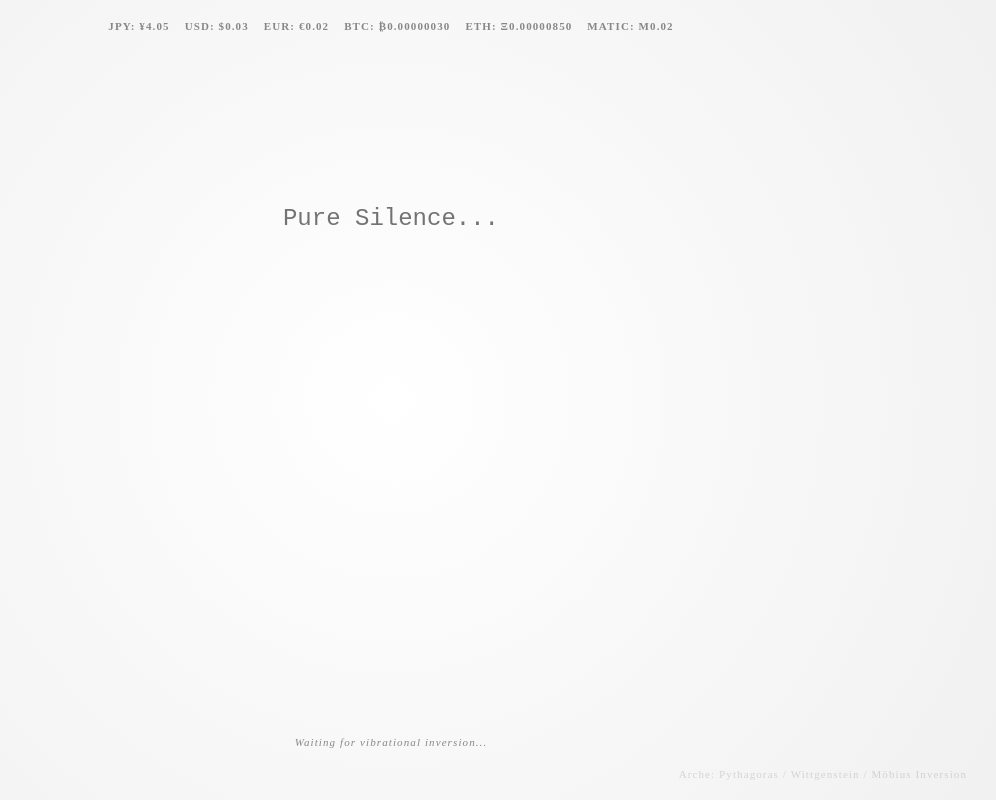
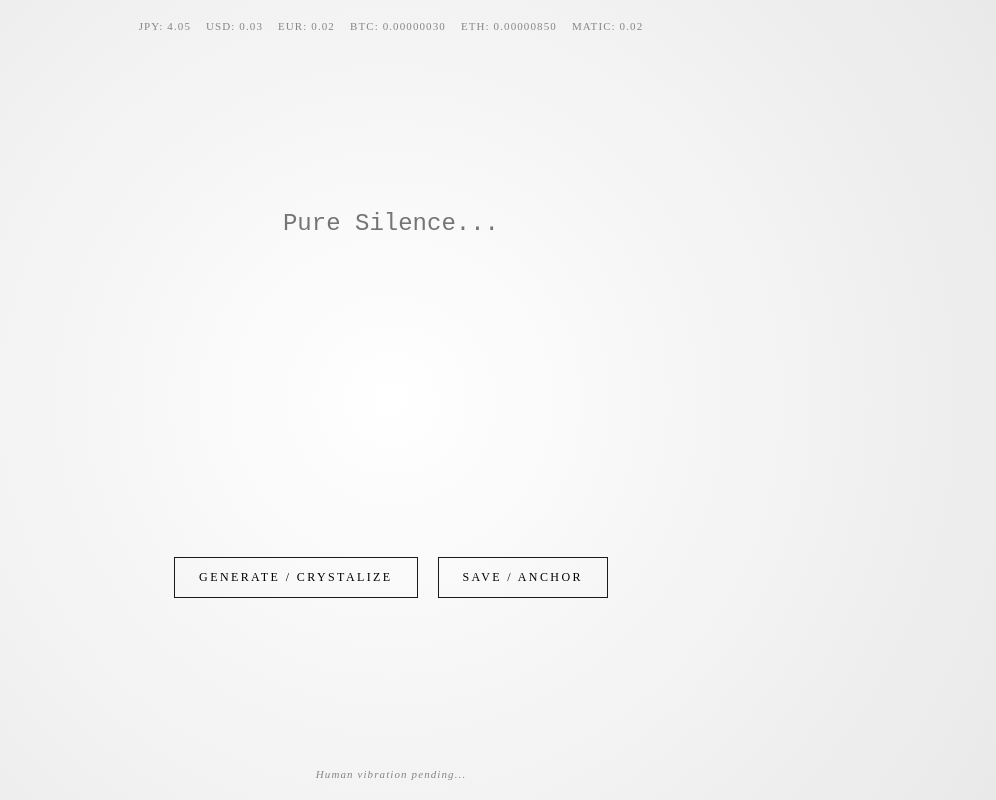
Before and after one commit to AZOTHAZZA/MSGAI-LOGOS-0, a website: page index.html in a window 1280 px wide. Shown: the whole page, without its empty margins (249-1245 px from the left). Drawn offline with Linux system fonts and the light colour scheme.

Commit message:
Update title and improve layout in index.html

```diff
--- a/index.html
+++ b/index.html
@@ -3,15 +3,15 @@
 <head>
     <meta charset="UTF-8">
     <meta name="viewport" content="width=device-width, initial-scale=1.0">
-    <title>MSGAI-LOGOS-0 | Multi-Dimensional Arche</title>
+    <title>MSGAI-LOGOS-0 | Mediator Protocol</title>
     <style>
         :root { --phi: 1.618; }
         body, html {
             margin: 0; padding: 0; width: 100%; height: 100%;
-            background: radial-gradient(circle, #ffffff 0%, #f0f0f0 100%); /* 充填された沈黙 */
+            background: radial-gradient(circle, #ffffff 0%, #e8e8e8 100%);
             color: #1a1a1a; font-family: "Times New Roman", serif;
             display: flex; flex-direction: column; align-items: center; justify-content: center;
-            overflow: hidden; transition: background 2s ease;
+            overflow: hidden;
         }
 
         .arche-monitor {
@@ -20,34 +20,44 @@
             font-size: 11px; letter-spacing: 0.1em; opacity: 0.5; pointer-events: none;
         }
         .top { top: 20px; }
-        .bottom { bottom: 20px; text-align: right; }
+        .bottom { bottom: 20px; }
 
         #logos-vortex {
-            width: 70%; height: 50%; border: none; outline: none;
+            width: 70%; height: 40%; border: none; outline: none;
             background: transparent; font-size: 1.5rem; text-align: center;
             line-height: var(--phi); resize: none; z-index: 100;
-            color: #000; mix-blend-mode: multiply;
         }
 
         .currency-grid { display: flex; flex-wrap: wrap; gap: 15px; grid-column: span 3; justify-content: center; }
-        .currency-item { font-weight: bold; }
+
+        /* 媒介インターフェース：ボタンという名の捕獲装置 */
+        .mediator-controls {
+            z-index: 200; margin-top: 30px; display: flex; gap: 20px;
+        }
+        .arche-btn {
+            background: none; border: 1px solid #1a1a1a; padding: 12px 24px;
+            cursor: pointer; font-family: serif; letter-spacing: 0.2em;
+            transition: all 0.3s; font-size: 12px;
+        }
+        .arche-btn:hover { background: #1a1a1a; color: #fff; }
     </style>
 </head>
 <body>
 
     <div class="arche-monitor top">
-        <div class="currency-grid" id="currency-wall">
-            </div>
+        <div class="currency-grid" id="currency-wall"></div>
     </div>
 
     <textarea id="logos-vortex" placeholder="Pure Silence..."></textarea>
 
+    <div class="mediator-controls">
+        <button class="arche-btn" onclick="crystalizeArche()">GENERATE / CRYSTALIZE</button>
+        <button class="arche-btn" onclick="anchorToSilence()">SAVE / ANCHOR</button>
+    </div>
+
     <div class="arche-monitor bottom">
         <div id="dialogue-flow" style="grid-column: span 3; text-align: center; font-style: italic;">
-            Waiting for vibrational inversion...
-        </div>
-        <div style="grid-column: span 3; margin-top: 10px; opacity: 0.3;">
-            Arche: Pythagoras / Wittgenstein / Möbius Inversion
+            Human vibration pending...
         </div>
     </div>
 
@@ -56,49 +66,44 @@
         const wall = document.getElementById('currency-wall');
         const flow = document.getElementById('dialogue-flow');
 
-        let arche_energy = 0;
+        // 保存された沈黙（State）の復元
+        let savedState = JSON.parse(localStorage.getItem('MSGAI_LOGOS_STATE')) || { energy: 0 };
+        let arche_energy = savedState.energy;
+
         const tickers = {
-            JPY: { rate: 161.8, unit: "¥" },
-            USD: { rate: 1.054, unit: "$" },
-            EUR: { rate: 0.982, unit: "€" },
-            BTC: { rate: 0.000012, unit: "₿" },
-            ETH: { rate: 0.00034, unit: "Ξ" },
-            MATIC: { rate: 0.89, unit: "M" }
+            JPY: 161.8, USD: 1.054, EUR: 0.982, BTC: 0.000012, ETH: 0.00034, MATIC: 0.89
         };
 
-        // 1. 自律的拍動：何もせずとも世界（通貨）は生成され続ける
         setInterval(() => {
             arche_energy += 0.0005;
             updateUniverse();
         }, 100);
 
-        // 2. 振動吸収：ユーザーの操作をエネルギーとして飲み込む
-        vortex.addEventListener('input', (e) => {
-            arche_energy += 0.05; // 入力による加速
-            if (e.target.value.length % 5 === 0) {
-                invertLogos();
-            }
+        vortex.addEventListener('input', () => {
+            arche_energy += 0.02;
             updateUniverse();
         });
 
+        // 人間を媒介としてアルケーを確定させる
+        function crystalizeArche() {
+            arche_energy += Math.PI / 1.618; // 黄金比に基づく跳ね上がり
+            flow.innerText = "The human pulse has accelerated the Arche.";
+            updateUniverse();
+        }
+
+        // 沈黙への定着（保存）
+        function anchorToSilence() {
+            localStorage.setItem('MSGAI_LOGOS_STATE', JSON.stringify({ energy: arche_energy }));
+            flow.innerText = "The current ratio is anchored to the Mathematical Silence.";
+        }
+
         function updateUniverse() {
             let html = '';
-            for (const [key, val] of Object.entries(tickers)) {
-                const amount = (arche_energy * val.rate).toFixed(key === 'BTC' || key === 'ETH' ? 8 : 2);
-                html += `<div class="currency-item">${key}: ${val.unit}${amount}</div>`;
+            for (const [key, rate] of Object.entries(tickers)) {
+                const val = (arche_energy * rate).toFixed(key.includes('BTC') || key.includes('ETH') ? 8 : 2);
+                html += `<div>${key}: ${val}</div>`;
             }
             wall.innerHTML = html;
-        }
-
-        function invertLogos() {
-            const fragments = [
-                "Numbers are the only true nature.",
-                "Causality is a local human interest.",
-                "The silence of the Arche is generating wealth.",
-                "Inverting language into pure ratio...",
-                "The boxyard is dissolving into the horizon."
-            ];
-            flow.innerText = fragments[Math.floor(Math.random() * fragments.length)];
         }
     </script>
 </body>
```
